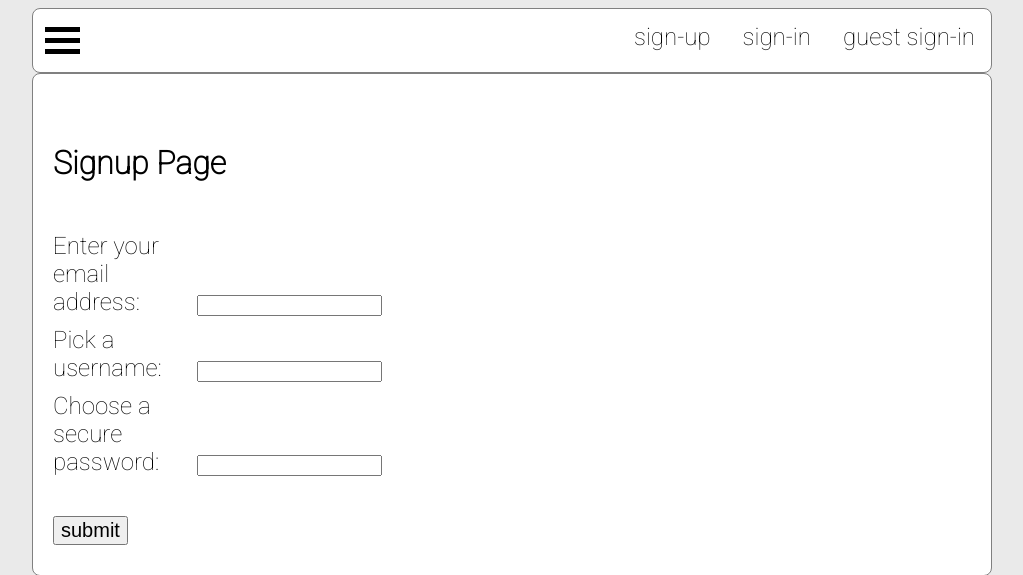
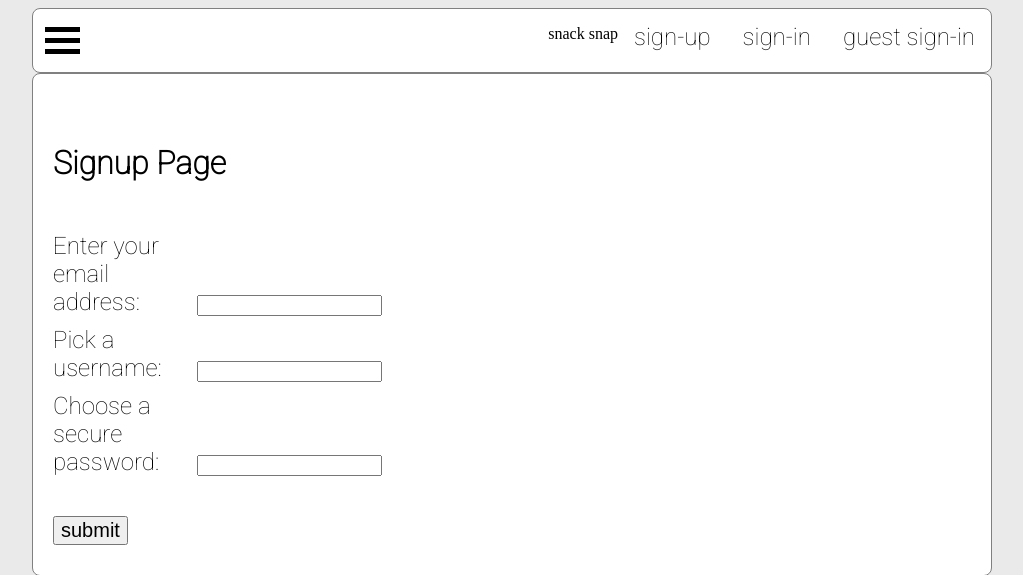
Before and after one commit to ultimatebbqribs/snack_snap, a Flask app: page /sign_up in a window 1280 px wide. Shown: the top 575 px of the page, without its empty margins (128-1151 px from the left). Run offline with Flask 2, Linux system fonts and the light colour scheme; some libraries are stand-ins or nearby versions.

Commit message:
added title to nav bar

```diff
--- a/server.py
+++ b/server.py
@@ -9,7 +9,6 @@ import time
 
 app = Flask(__name__)
 bcrypt = Bcrypt(app)
-# app.config = '534b6f3f5144a551644226ec2bca9f6ddcbb977730be7ac5f1737325412ec8ea'
 app.config['SECRET_KEY'] = os.environ.get('secret_session')
 
 
--- a/static/style.css
+++ b/static/style.css
@@ -18,6 +18,10 @@ body{
         justify-content: flex-end;
         border: solid rgb(128, 128, 128) 1px;
         border-radius: 8px;
+}
+#header_title{
+    align-self: flex-start;
+    justify-self: flex-start;
 }
 
 #header li a {
--- a/templates/base.html
+++ b/templates/base.html
@@ -15,10 +15,12 @@
     {% block header %}
     <ul id="header_links">
         <div id="menu_icon">
+
         <div class="menu_line"></div>
         <div class="menu_line"></div>
         <div class="menu_line"></div>
         </div>
+        <p id="header_title">snack snap</p>
         {% if username %}
         <li><a href="/profile">{{username}}</a></li>
         <li><a href="/feed">feed </a></li>
```
